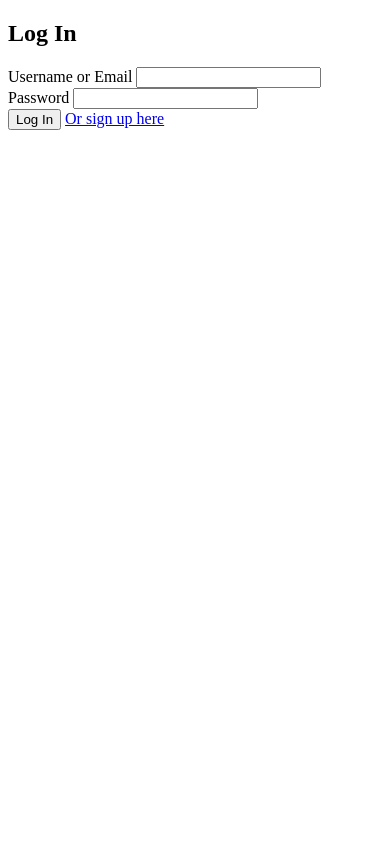
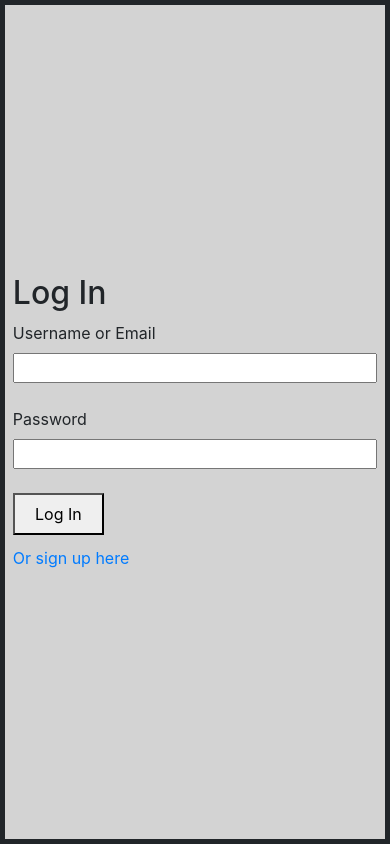
Before and after one commit to GarrettLB/G-Message, a PHP site: page /login.php in a window 390 px wide. Run offline with PHP 8.4, Linux system fonts and the light colour scheme.

Commit message:
large and mobile styling for login and signup pages

```diff
--- a/login.php
+++ b/login.php
@@ -5,10 +5,13 @@
     <meta http-equiv="X-UA-Compatible" content="IE=edge">
     <meta name="viewport" content="width=device-width, initial-scale=1.0">
     <title>G-Message</title>
+    <link rel="stylesheet" href="styles/style.css">
+    <link rel="stylesheet" href="https://cdn.jsdelivr.net/npm/bootstrap@4.3.1/dist/css/bootstrap.min.css"
+     integrity="sha384-ggOyR0iXCbMQv3Xipma34MD+dH/1fQ784/j6cY/iJTQUOhcWr7x9JvoRxT2MZw1T" crossorigin="anonymous">
 </head>
 
-<body>
-  <form action="includes/login.inc.php" method="POST">
+<body class="bod">
+  <form action="includes/login.inc.php" method="POST" id="loginForm" >
     <h2>Log In</h2>
     <label for="usermail">Username or Email</label>
     <input name="usermail" type="text">
@@ -16,8 +19,8 @@
     <label for="password">Password</label>
     <input name="password" type="password">
     <br>
-    <button name='submit' type="submit">Log In</button>
-    <a href="index.php">Or sign up here</a>
+    <button class="formBtn" name='submit' type="submit">Log In</button>
+    <a class="aTag" href="index.php">Or sign up here</a>
   </form>
 
   <?php
@@ -33,5 +36,9 @@
       }
     }
   ?>
+
+  <?php
+    include './includes/footer.inc.php'
+  ?>
 </body>
 </html>
--- a/styles/style.css
+++ b/styles/style.css
@@ -141,9 +141,44 @@
   color: black;
 }
 
+/* ---SIGNUP FORM CSS */
+
+#signupForm {
+  display: flex;
+  flex-direction: column;
+  background-color: lightgray;
+  border-style: solid;
+  border-width: 5px;
+  height: 65vh;
+  width: 50%;
+  padding: 2%;
+}
+
+.formBtn {
+  width: 25%;
+  height: 5vh;
+}
+
+.aTag {
+  margin-top: 3%;
+}
+
+/* ---LOGIN FORM CSS--- */
+
+#loginForm {
+  display: flex;
+  flex-direction: column;
+  background-color: lightgray;
+  border-style: solid;
+  border-width: 5px;
+  height: 45vh;
+  width: 50%;
+  padding: 2%;
+}
+
+/* ---MOBILE CSS--- */
+
 @media only screen and (max-width: 768px) {
-  /* For mobile phones: */
-
   /* Single Chat */
   #type-area {
     width: 100%;
@@ -191,4 +226,19 @@
   #convoHTwo {
     color: white;
   }
+
+  /* Signup Form */
+
+  #signupForm {
+    width: 100%;
+    height: 100vh;
+    justify-content: center;
+  }
+
+  /* Login Form */
+  #loginForm {
+    width: 100%;
+    height: 100vh;
+    justify-content: center;
+  }
 }
```
Also changed, not shown: index.php (+11 -4 lines).
